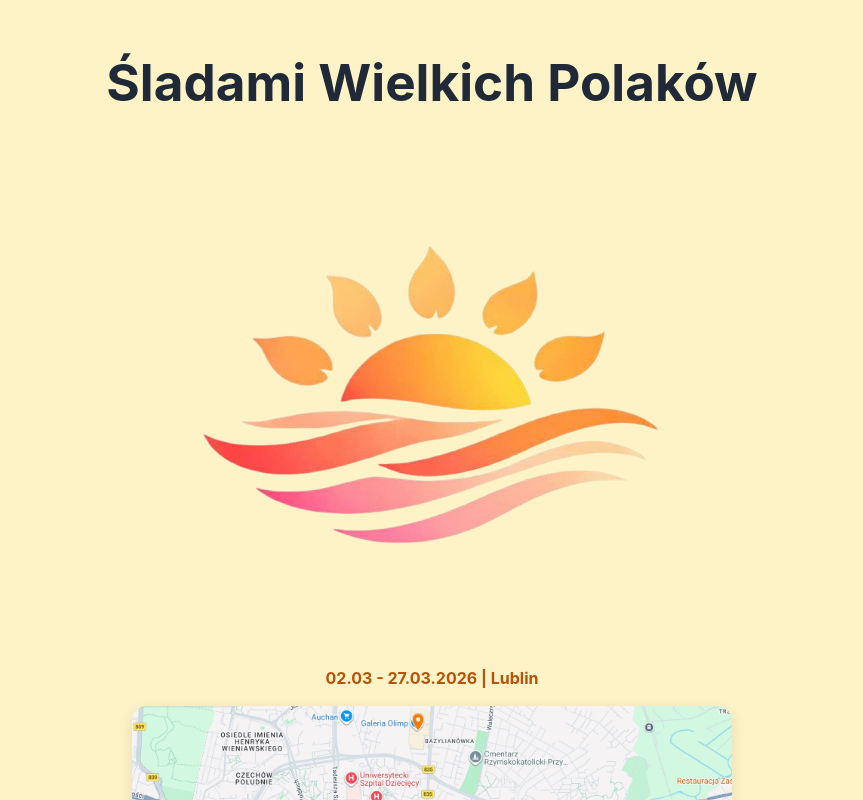
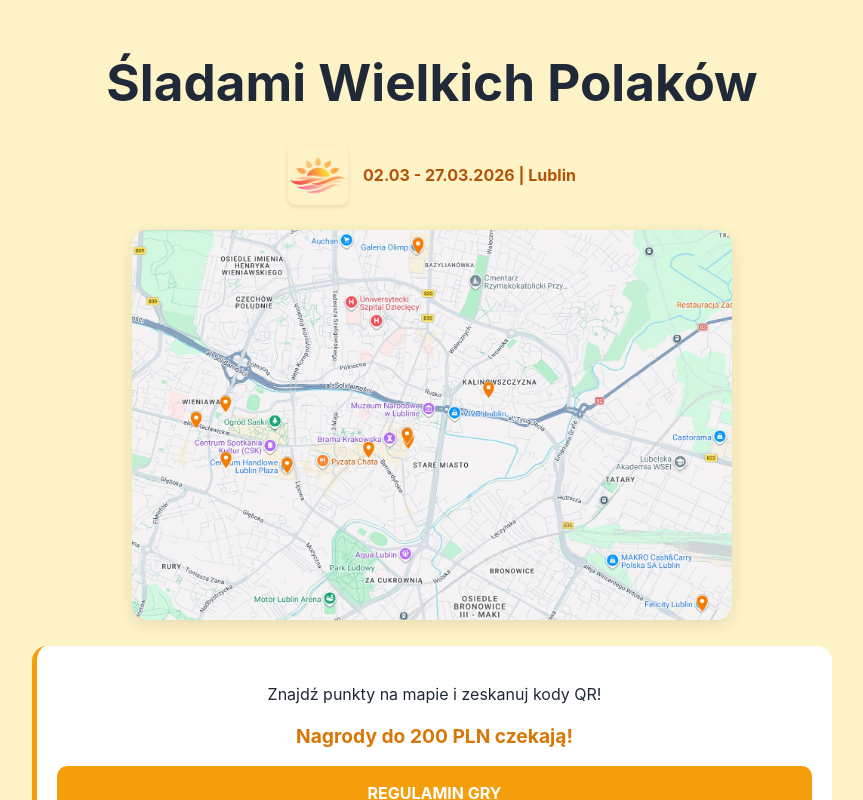
Before and after one commit to AmVaX-9/sladami-wielkich-polakow, a React (Vite) app: page / in a window 1280 px wide. Shown: the top 800 px of the page, without its empty margins (208-1071 px from the left). Built offline with nearby package versions, Linux system fonts and the light colour scheme.

Commit message:
Dopasowanie4

```diff
--- a/src/App.css
+++ b/src/App.css
@@ -25,13 +25,25 @@ body {
   text-align: center;
 }
 
-.creator-logo {
-  width: 100%;
-  max-width: 50px;
+/* --- USTAWIENIA DLA LOGO I DATY OBOK SIEBIE --- */
+.date-container {
+  display: flex;
+  align-items: center; /* Środkuje elementy w pionie */
+  justify-content: center; /* Układa całą grupę na środku ekranu */
+  gap: 15px; /* Robi ładny odstęp między logo a tekstem daty */
+  margin-bottom: 25px;
+}
+
+.creator-logo-small {
+  width: 60px; /* Zmniejszamy logo, żeby pasowało do tekstu */
   height: auto;
-  margin: 0 auto 2px auto;
-  display: block;
-  border-radius: 10px;
+  border-radius: 8px; /* Zachowujemy lekkie zaokrąglenie rogów */
+  box-shadow: 0 2px 5px rgba(0,0,0,0.1); /* Dodaje bardzo delikatny cień, żeby logo się odcinało od tła */
+}
+
+/* Usuwamy domyślne marginesy daty, żeby równo stała z logo */
+.date-container .subtitle {
+  margin: 0;
 }
 
 .map-image, .task-image {
```
